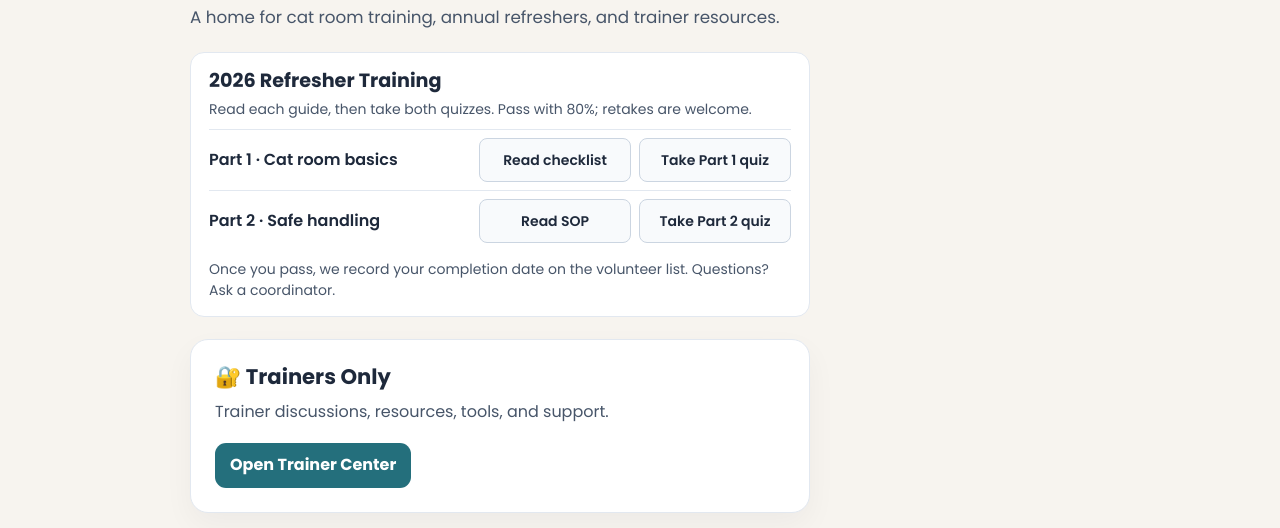
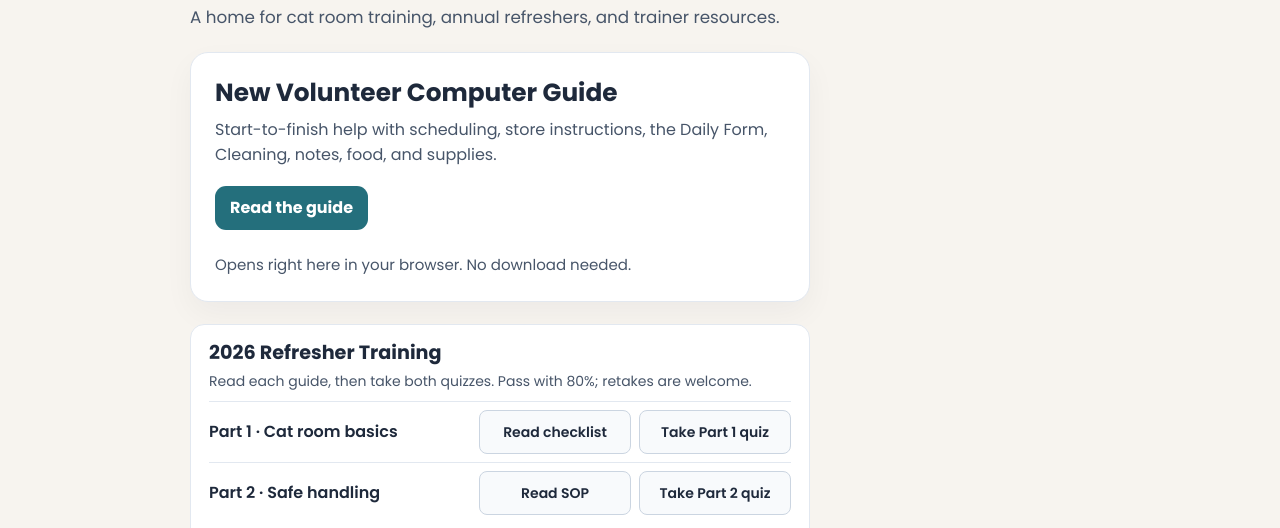
Before and after one commit to rescuedtreasurescats/rtcats-site, a plain HTML site: page training.html in a window 1280 px wide. Shown: the part 215-743 px from the top of the page. Drawn offline with Linux system fonts and the light colour scheme.

Commit message:
Add browser-readable volunteer computer guide to Training

```diff
--- a/training.html
+++ b/training.html
@@ -77,6 +77,13 @@
   <h1>Volunteer Training</h1>
   <p class="intro">A home for cat room training, annual refreshers, and trainer resources.</p>
 
+  <section class="card computer-guide" aria-labelledby="computer-guide-title" style="margin-bottom:22px;max-width:620px">
+    <h2 id="computer-guide-title">New Volunteer Computer Guide</h2>
+    <p>Start-to-finish help with scheduling, store instructions, the Daily Form, Cleaning, notes, food, and supplies.</p>
+    <a class="button" href="how-to/volunteer-computer-guide.html">Read the guide</a>
+    <p class="note">Opens right here in your browser. No download needed.</p>
+  </section>
+
   <section class="card refresher" aria-labelledby="refresher-title">
     <h2 id="refresher-title">2026 Refresher Training</h2>
     <p>Read each guide, then take both quizzes. Pass with 80%; retakes are welcome.</p>
```
Also changed, not shown: how-to/volunteer-computer-guide.html (added, +2 -0 lines), downloads/volunteer-computer-guide-store-example.png (added), 1 other file.
